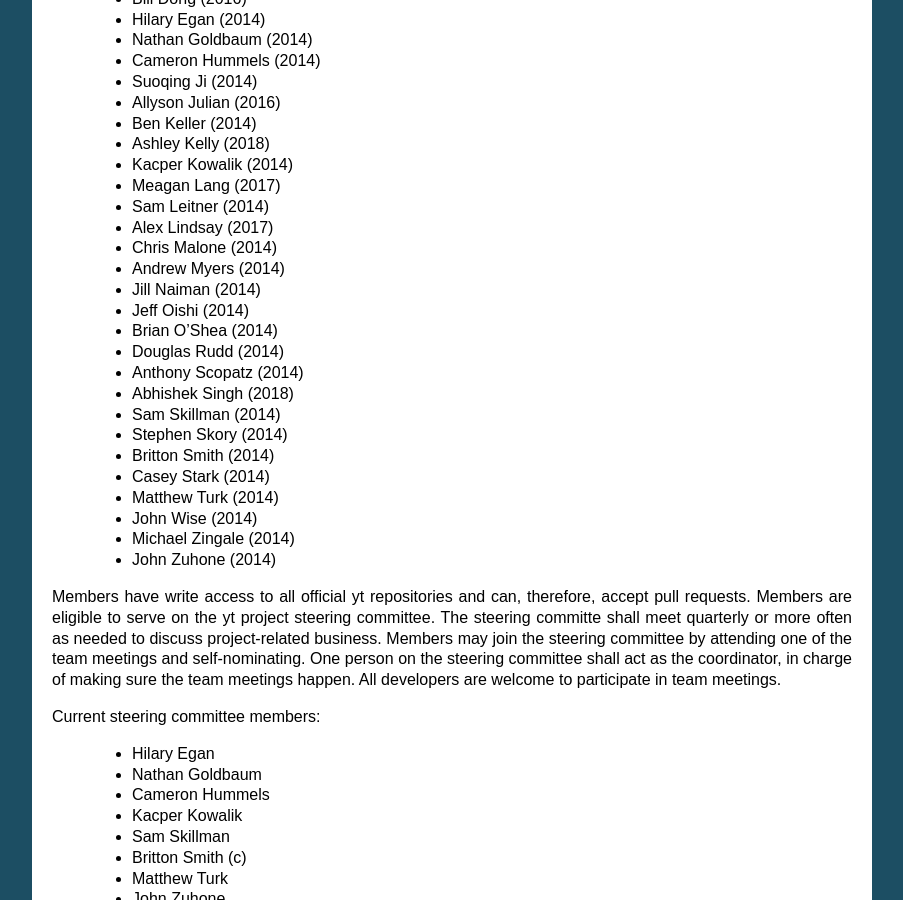
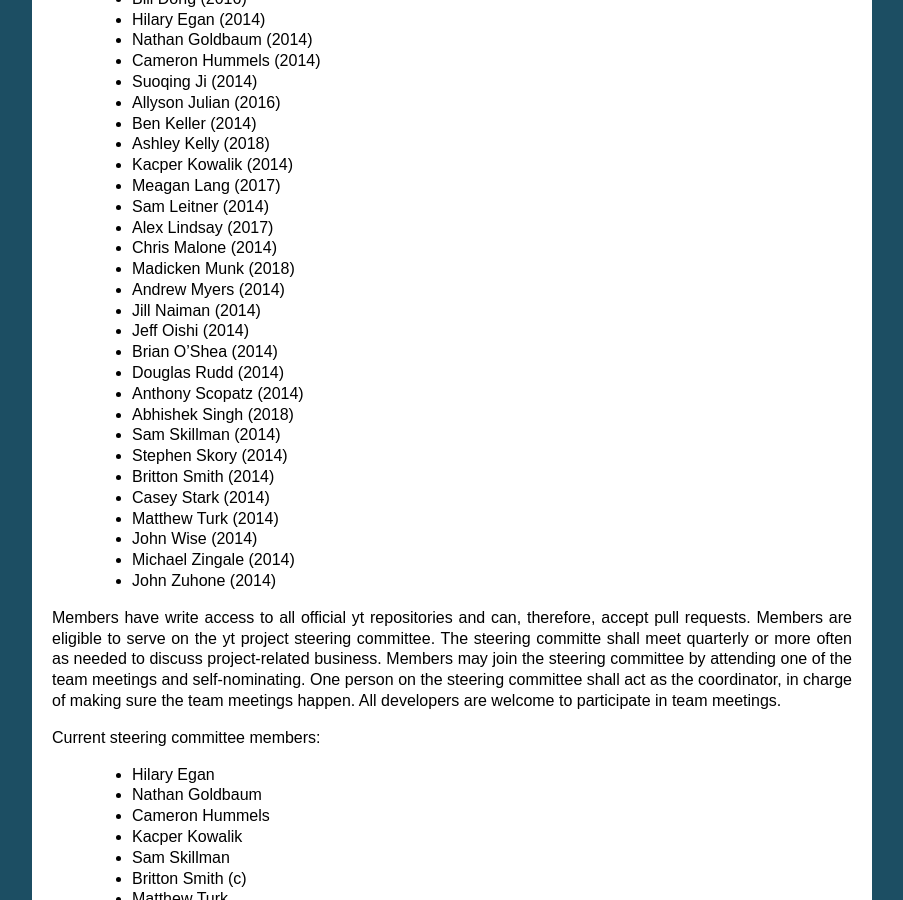
Before and after one commit to yt-project/ytep, a Sphinx documentation site: the page built from source/YTEPs/YTEP-1776.rst, in a window 1280 px wide and 900 px high, scrolled down 918 px. Shown: the whole window, without its empty margins (198-1101 px from the left). Built offline with Sphinx 7.4.7, drawn with Linux system fonts in a browser that asks for light colours; formulas are drawn with MathJax 3.

Commit message:
add madicken

```diff
--- a/source/YTEPs/YTEP-1776.rst
+++ b/source/YTEPs/YTEP-1776.rst
@@ -66,6 +66,7 @@ Current yt members:
   * Sam Leitner (2014)
   * Alex Lindsay (2017)
   * Chris Malone (2014)
+  * Madicken Munk (2018)
   * Andrew Myers (2014)
   * Jill Naiman (2014)
   * Jeff Oishi (2014)
```
